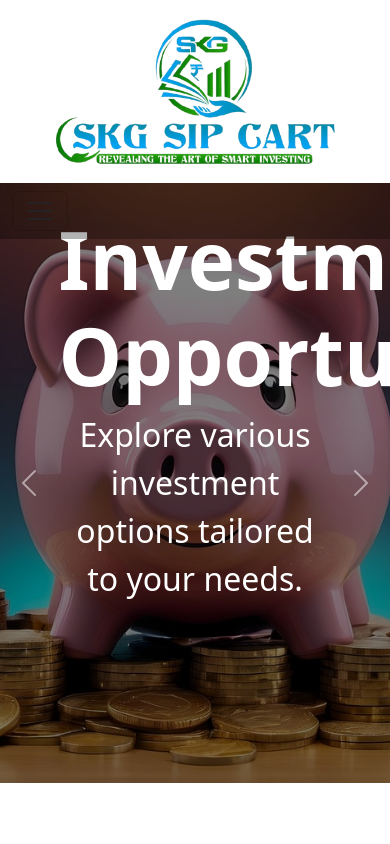
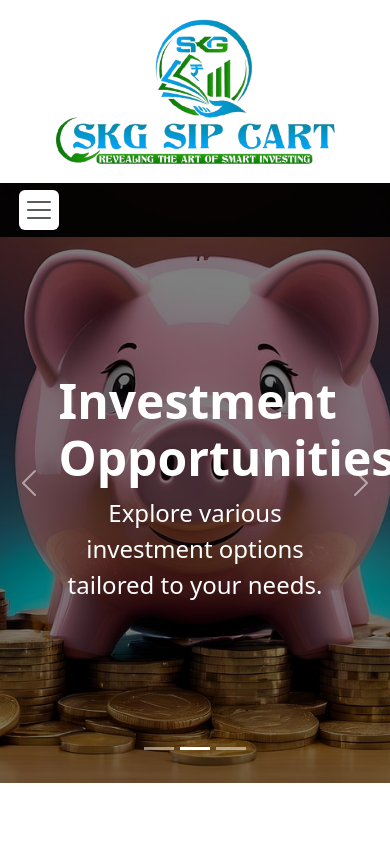
Before and after one commit to SudhakarBansal/skg-sip-cart, a React (Create React App) app: page / in a window 390 px wide. Shown: the top 844 px of the page. Built offline with nearby package versions, Linux system fonts and the light colour scheme.

Commit message:
responsiveness

```diff
--- a/src/App.css
+++ b/src/App.css
@@ -21,10 +21,10 @@ nav.navbar.navbar-expand-lg.navbar-light {
 }
 
 a.nav-link:hover,
-a#about-dropdown:hover{
-  color:white;
-  border-radius:10px;
-  background:#3a9ddd;
+a#about-dropdown:hover {
+  color: white;
+  border-radius: 10px;
+  background: #3a9ddd;
 }
 
 .App-header {
@@ -46,6 +46,17 @@ a.nav-link {
   color: white;
   font-weight: 600;
   margin: 0.5rem 1rem;
+}
+
+button.navbar-toggler.collapsed,
+button.navbar-toggler:focus,
+[type=button]:not(:disabled),
+[type=reset]:not(:disabled) {
+  background: white;
+  border: none;
+  outline: none;
+  padding: 5px;
+  margin: 7px;
 }
 
 .carousel-image-container {
@@ -91,6 +102,24 @@ a.nav-link {
   margin-top: 1rem;
 }
 
+@media only screen and (max-width: 600px) {
+
+  nav.navbar.navbar-expand-lg.navbar-light{
+    padding: 0%;
+  }
+  .carousel-caption h1 {
+    font-size: 3rem;
+  }
+
+  .carousel-caption p {
+    font-size: 1.5rem;
+  }
+
+  .navbar>.container {
+    background-color: rgba(0, 0, 0, 0.9);
+  }
+}
+
 @keyframes App-logo-spin {
   from {
     transform: rotate(0deg);
--- a/src/components/HeroSection.jsx
+++ b/src/components/HeroSection.jsx
@@ -7,7 +7,7 @@ import heroImg3 from '../assets/heroimg3.jpg';
 const HeroSection = () => {
   return (
     <section className="hero-section">
-      <Carousel controls={true} indicators={false} fade={true} interval={3000} pause={false}>
+      <Carousel controls={true} indicators={true} fade={true} interval={5000} pause={false}>
         <Carousel.Item>
           <div className="carousel-image-container">
             <img
```
